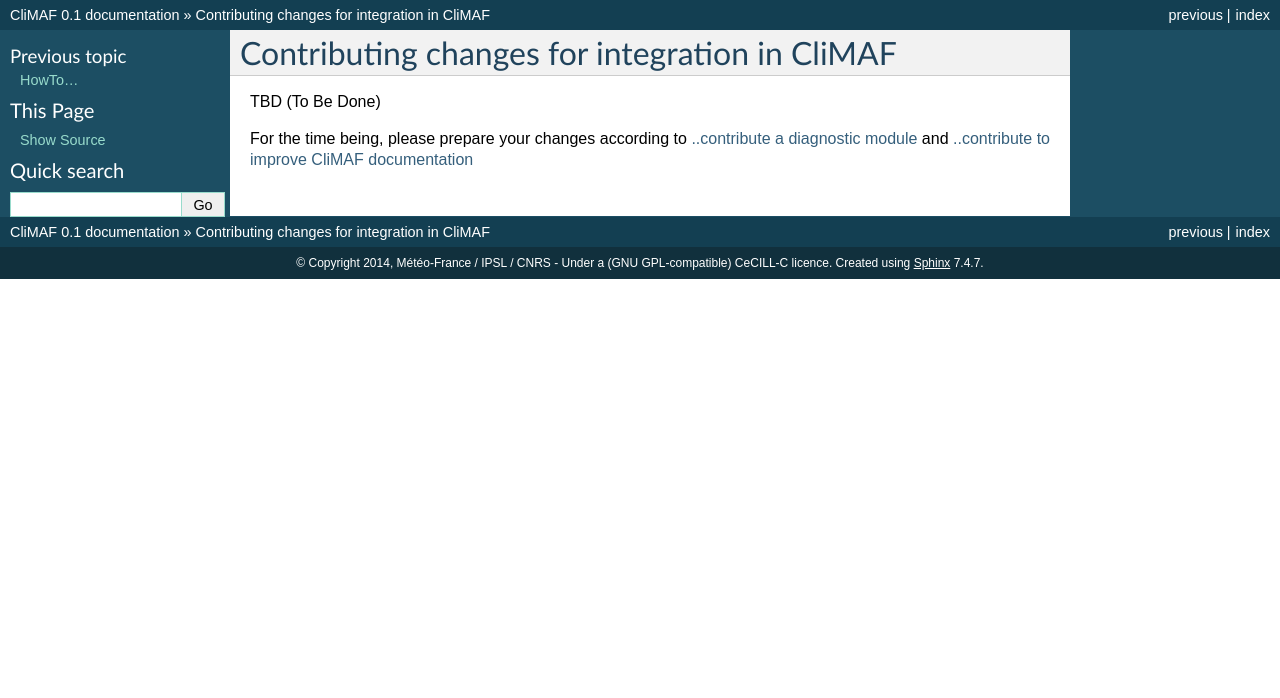
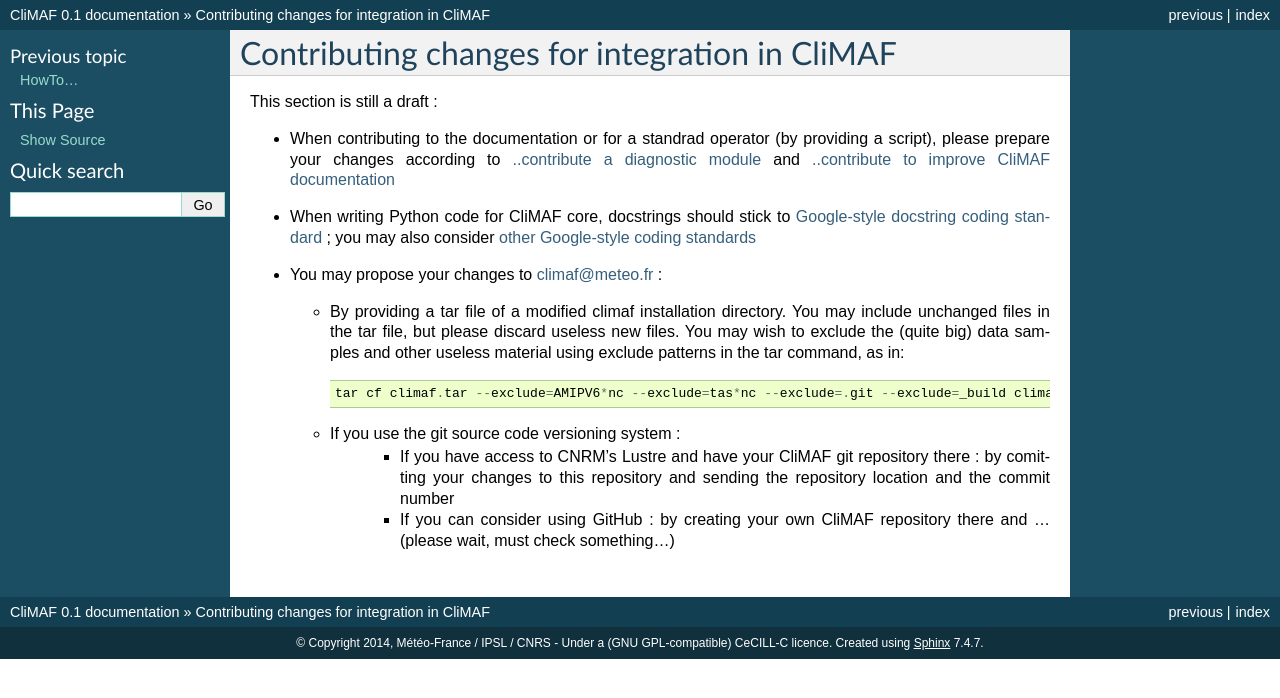
Before and after one commit to rigoudyg/climaf, a Sphinx documentation site: the page built from doc/contributing.rst, in a window 1280 px wide. Shown: the top 698 px of the page. Built offline with Sphinx 7.4.7, drawn with Linux system fonts in a browser that asks for light colours; pages that are not in the unit, such as notebooks, are missing from menus.

Commit message:
Improve doc. Include docstring styling constraint

```diff
--- a/doc/conf.py
+++ b/doc/conf.py
@@ -33,6 +33,7 @@
     'sphinx.ext.autodoc',
     'sphinx.ext.todo',
     'sphinx.ext.viewcode',
+    'sphinx.ext.napoleon'
 ]
 
 # Add any paths that contain templates here, relative to this directory.
--- a/doc/contributing.rst
+++ b/doc/contributing.rst
@@ -1,9 +1,21 @@
 .. _contributing_changes:
 
+------------------------------------------------
 Contributing changes for integration in CliMAF
 ------------------------------------------------
 
-TBD (To Be Done)
+This section is still a draft :
 
-For the time being, please prepare your changes according to
-:ref:`how_to_contribute_a_script` and :ref:`how_to_improve_doc`
+- When contributing to the documentation or for a standrad operator (by providing a script), please prepare your changes according to :ref:`how_to_contribute_a_script` and :ref:`how_to_improve_doc`
+
+- When writing Python code for CliMAF core, docstrings should stick to `Google-style docstring coding standard <http://sphinx-doc.org/ext/example_google.html#example-google>`_ ; you may also consider  `other Google-style coding standards <http://google-styleguide.googlecode.com/svn/trunk/pyguide.html>`_
+
+- You may propose your changes to climaf@meteo.fr :
+
+  - By providing a tar file of a modified climaf installation directory. You may include unchanged files in the tar file, but please discard useless new files. You may wish to exclude the (quite big) data samples and other useless material using exclude patterns in the tar command, as in::
+
+      tar cf climaf.tar --exclude=AMIPV6*nc --exclude=tas*nc --exclude=.git --exclude=_build climaf
+
+  - If you use the git source code versioning system :
+     - If you have access to CNRM's Lustre and have your CliMAF git repository there : by comitting your changes to this repository and sending the repository location and the commit number
+     - If you can consider using GitHub : by creating your own CliMAF repository there and ... (please wait, must check something...)
--- a/doc/divers.rst
+++ b/doc/divers.rst
@@ -1,6 +1,6 @@
 
-.. automodule:: api
-.. automodule:: __init__
+#.. automodule:: api
+#.. automodule:: __init__
 
 
 
--- a/doc/index.rst
+++ b/doc/index.rst
@@ -16,7 +16,6 @@
     scripts.rst
     operators.rst
     howto.rst
-
 
 Welcome
 -------
--- a/doc/requirements.rst
+++ b/doc/requirements.rst
@@ -8,6 +8,6 @@
 - `cdo <https://code.zmaw.de/projects/cdo/embedded/1.6.4/cdo.html>`_
 - Data files must be `CF compliant <http://cfconventions.org/>`_
 
-Other requirements if using some CliMAF standard operators (see :ref:`_standard_operators`) :
+Other requirements if using some CliMAF standard operators (see :ref:`standard_operators`) :
 - `ncview <http://meteora.ucsd.edu:80/~pierce/ncview_home_page.html>`_
 - `Ncl 6 <http://www.ncl.ucar.edu/>`_
```
Also changed, not shown: other parts of doc/index.rst (+1 -0 lines), doc/howto.rst (+3 -6 lines), LICENCE.rst, 1 other file.
